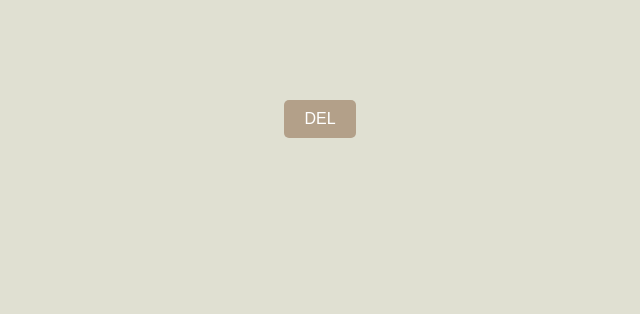
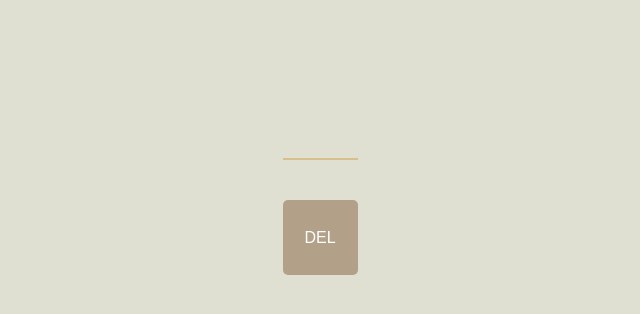
Before and after one commit to joseph-johnson27001/game-world, a Vue app: page /word-scramble/game in a window 1280 px wide. Shown: the top 314 px of the page, without its empty margins (320-960 px from the left). Built offline with nearby package versions, Linux system fonts and the light colour scheme.

Commit message:
Specific question and answer areas

```diff
--- a/src/views/WordScramble/WordScrambleGame.vue
+++ b/src/views/WordScramble/WordScrambleGame.vue
@@ -159,6 +159,8 @@ export default {
 <style scoped>
 .word-scramble-game {
   text-align: center;
+  max-width: 600px; /* Limit the width to maintain a centered layout */
+  margin: 0 auto;
 }
 
 .selected-letters {
@@ -167,6 +169,8 @@ export default {
   align-items: center;
   gap: 10px;
   margin-bottom: 20px;
+  min-height: 100px; /* Fixed height for selected letters */
+  border-bottom: 2px solid #d8bf8e; /* Separator to visually distinguish answer and letters */
 }
 
 .letter-container {
@@ -215,6 +219,8 @@ export default {
   border: none;
   border-radius: 5px;
   cursor: pointer;
+  min-height: 75px;
+  min-width: 75px;
 }
 
 .delete-button:disabled {
```
